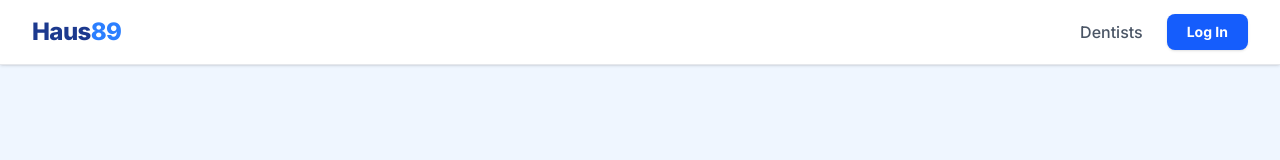
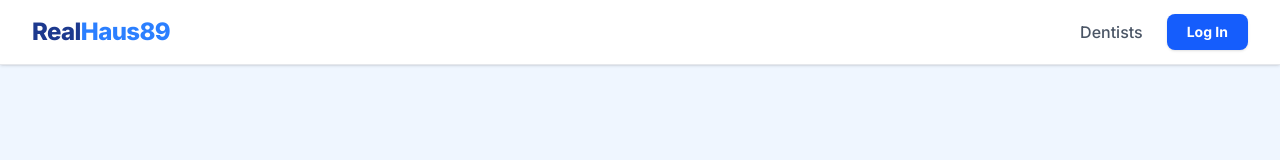
Before and after one commit to 2110503-CEDT68/se-project-fe-68-2-haus89, a Next.js app: page / in a window 1280 px wide. Shown: the top 160 px of the page. Built offline with nearby package versions, Linux system fonts and the light colour scheme.

Commit message:
--feat. CRUD dentists for admin --fix banner

```diff
--- a/src/components/TopMenu.tsx
+++ b/src/components/TopMenu.tsx
@@ -47,7 +47,7 @@
 
           <div className="flex-shrink-0 flex items-center">
             <Link href="/" className="text-2xl font-extrabold text-blue-900 tracking-tight">
-              Haus<span className="text-blue-500">89</span>
+              Real<span className="text-blue-500">Haus89</span>
             </Link>
           </div>
 
```
